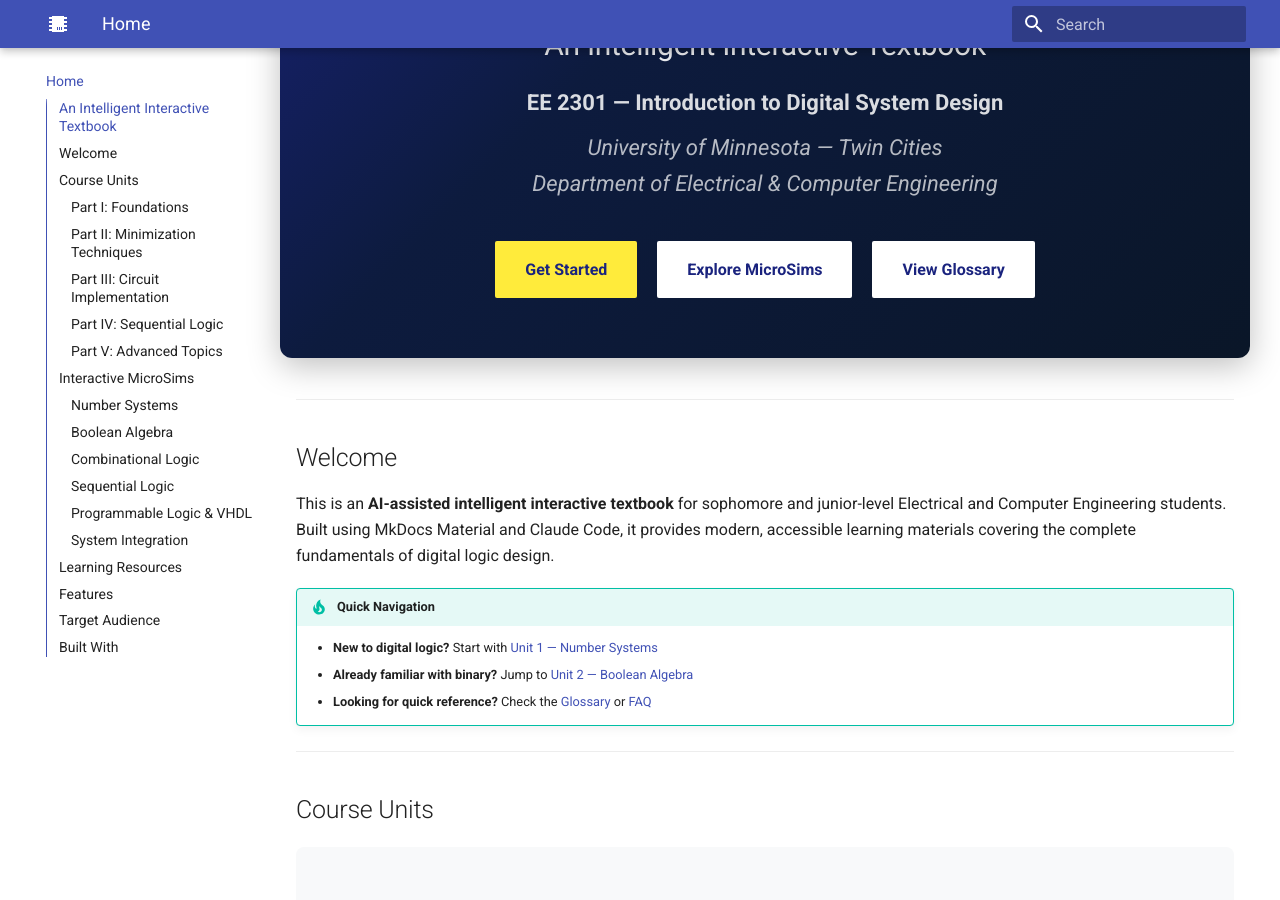
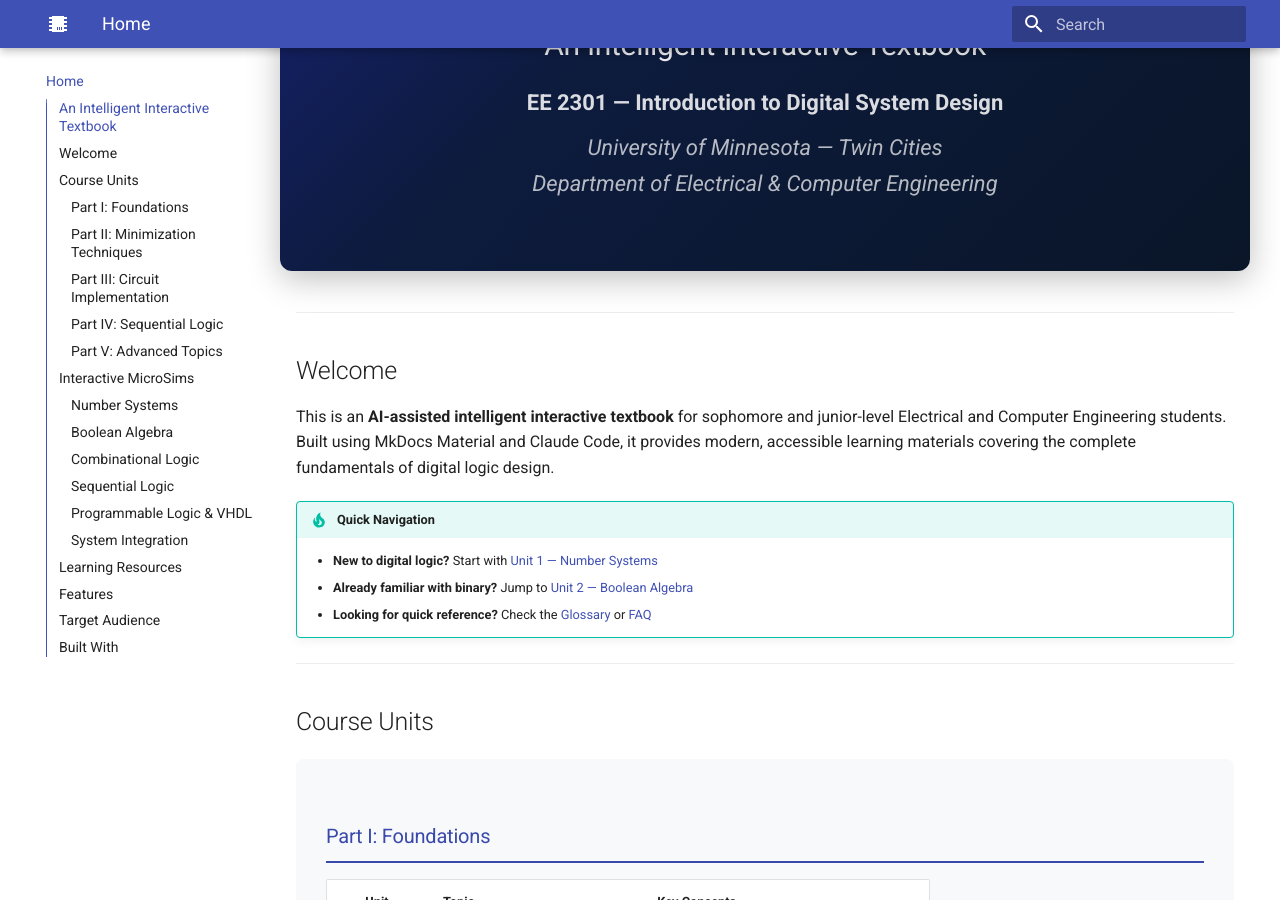
Before and after one commit to Nati-123/intelligent-textbook-ee2301, an MkDocs documentation site: the page built from docs/index.md, in a window 1280 px wide and 900 px high, scrolled down 377 px. Built offline with MkDocs 1.6.1 and Material for MkDocs 9.7.7, drawn with Linux system fonts in a browser that asks for light colours.

Commit message:
Brighten circuit SVG, add IC chip, remove hero buttons
Co-Authored-By: Claude Opus 4.6 <noreply@anthropic.com>

```diff
--- a/docs/index.md
+++ b/docs/index.md
@@ -17,11 +17,6 @@ description: AI-assisted interactive textbook for EE 2301 - Introduction to Digi
 
 <p class="subtitle">University of Minnesota — Twin Cities<br>Department of Electrical & Computer Engineering</p>
 
-<div class="hero-buttons">
-  <a href="unit1-number-systems/" class="md-button md-button--primary">Get Started</a>
-  <a href="sims/" class="md-button">Explore MicroSims</a>
-  <a href="glossary/" class="md-button">View Glossary</a>
-</div>
 
 </div>
 
```
Also changed, not shown: docs/images/circuit-hero.svg.
